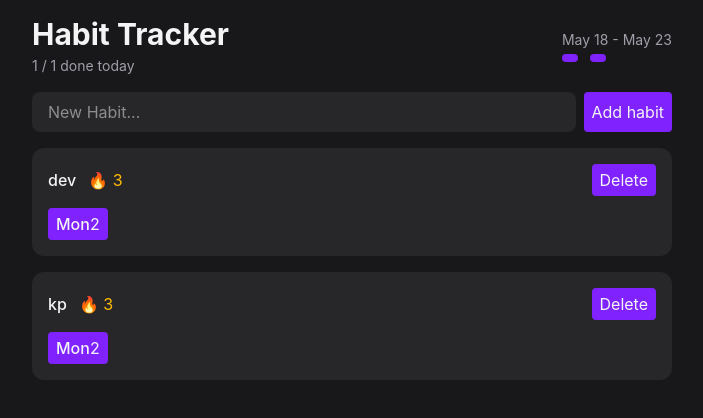
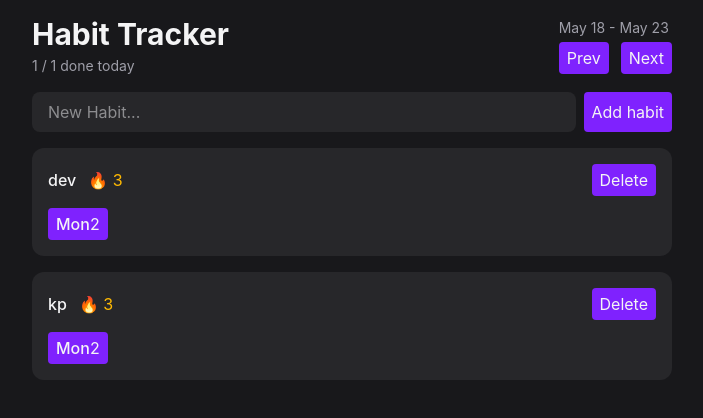
Before and after one commit to Devanshukoli/habitkit, a React (Vite) app: page / in a window 1280 px wide. Shown: the top 418 px of the page, without its empty margins (288-991 px from the left). Built offline with nearby package versions, Linux system fonts and the light colour scheme.

Commit message:
fix button issue

```diff
--- a/src/components/Header.tsx
+++ b/src/components/Header.tsx
@@ -13,8 +13,8 @@ const Header = () => {
             May 18 - May 23
           </span>
           <div className="flex items-center gap-3">
-            <Button text="Prev" />
-            <Button text="Next" />
+            <Button>Prev</Button>
+            <Button>Next</Button>
           </div>
         </div>
       </header>
```
